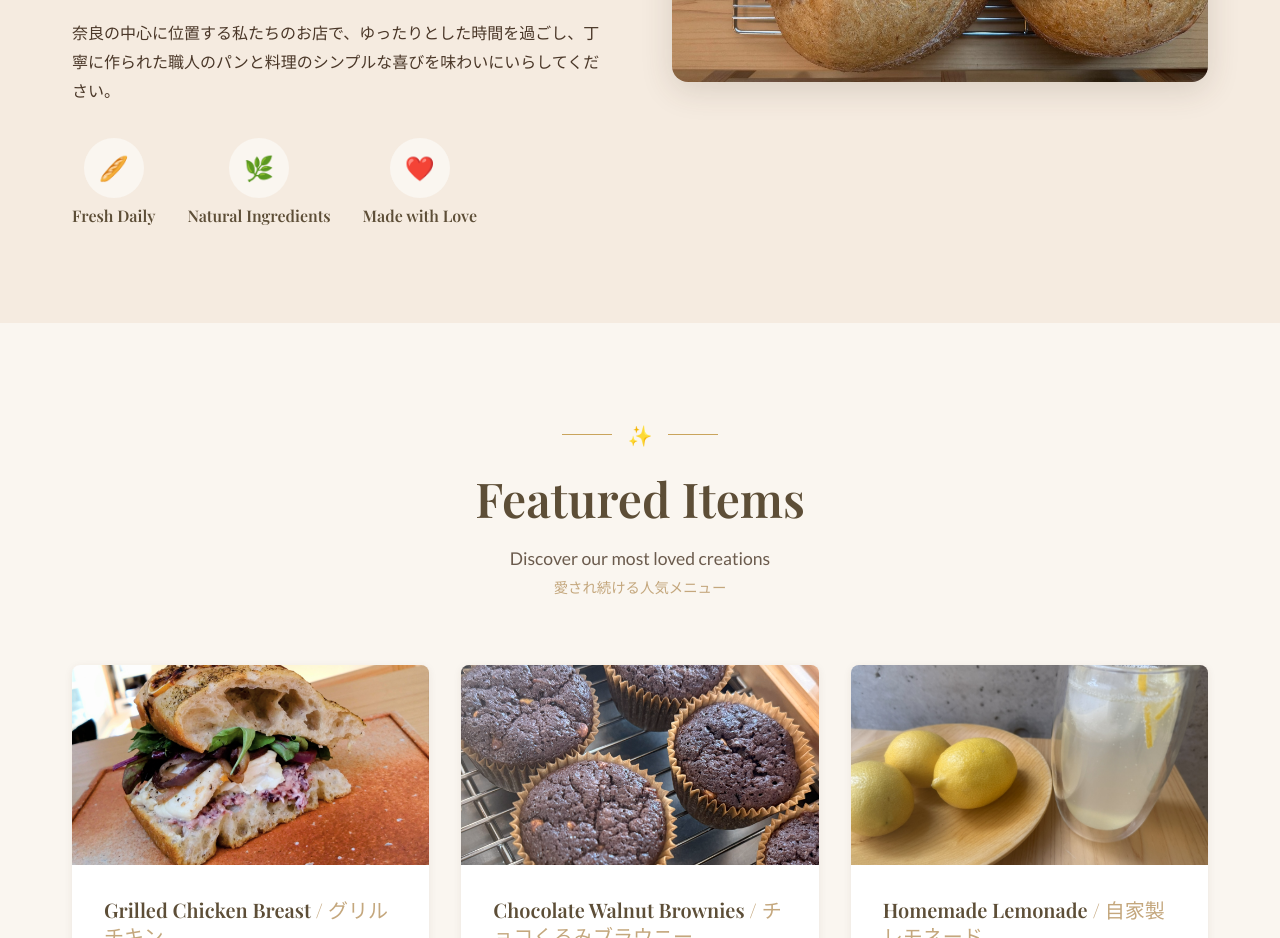
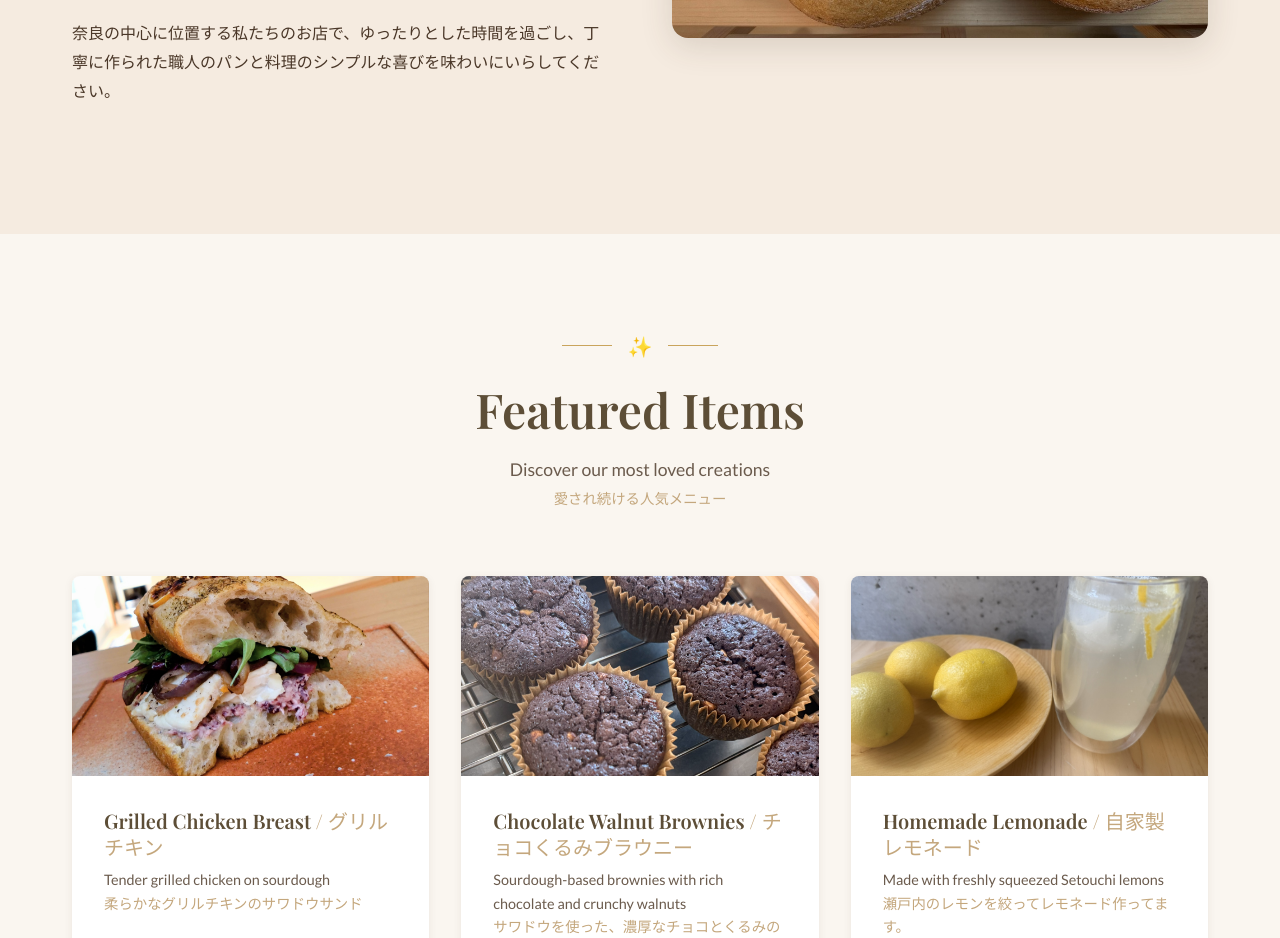
Before and after one commit to bakeryneina/Neina-Bakery-Website, a plain HTML site: page index.html in a window 1280 px wide. Shown: the part 1600-2538 px from the top of the page. Drawn offline with nearby package versions, Linux system fonts and the light colour scheme.

Commit message:
Remove generic feature icons from About section

```diff
--- a/index.html
+++ b/index.html
@@ -93,20 +93,7 @@
                         奈良の中心に位置する私たちのお店で、ゆったりとした時間を過ごし、丁寧に作られた職人のパンと料理のシンプルな喜びを味わいにいらしてください。
                     </p>
 
-                    <div class="about-features">
-                        <div class="about-feature">
-                            <div class="about-feature-icon">🥖</div>
-                            <h4>Fresh Daily</h4>
-                        </div>
-                        <div class="about-feature">
-                            <div class="about-feature-icon">🌿</div>
-                            <h4>Natural Ingredients</h4>
-                        </div>
-                        <div class="about-feature">
-                            <div class="about-feature-icon">❤️</div>
-                            <h4>Made with Love</h4>
-                        </div>
-                    </div>
+
                 </div>
 
                 <div class="about-image">
```
